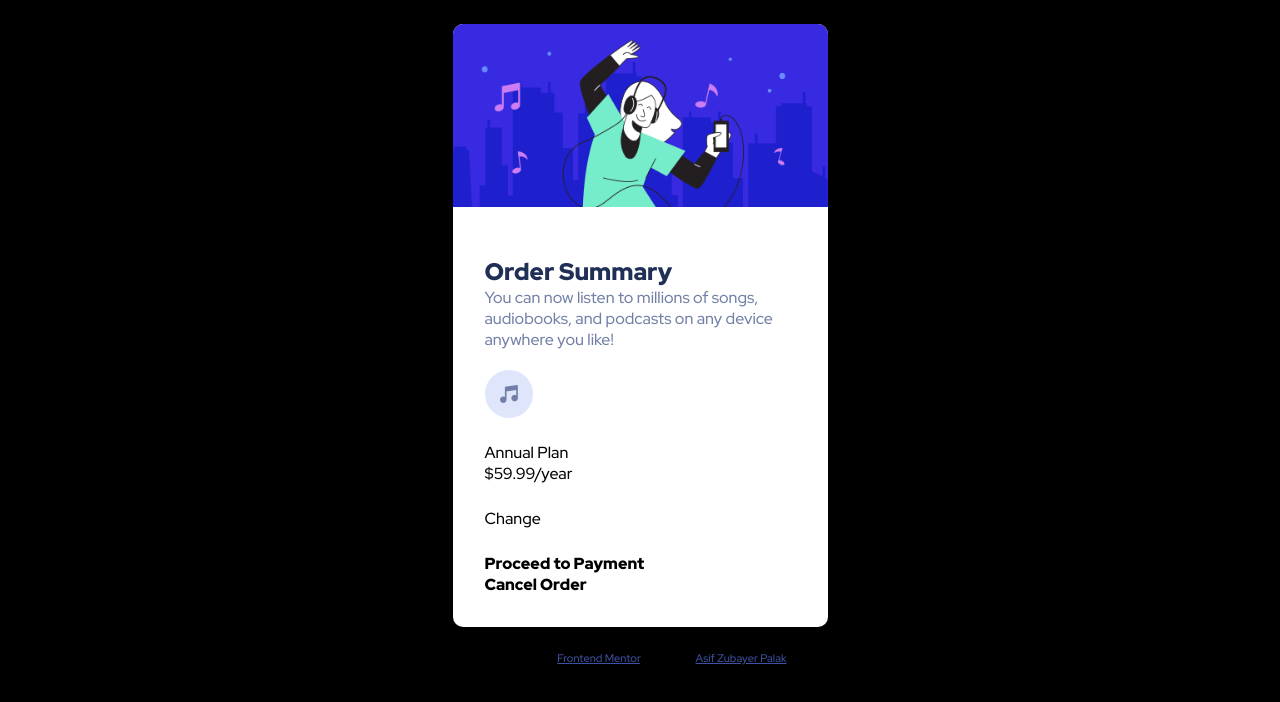
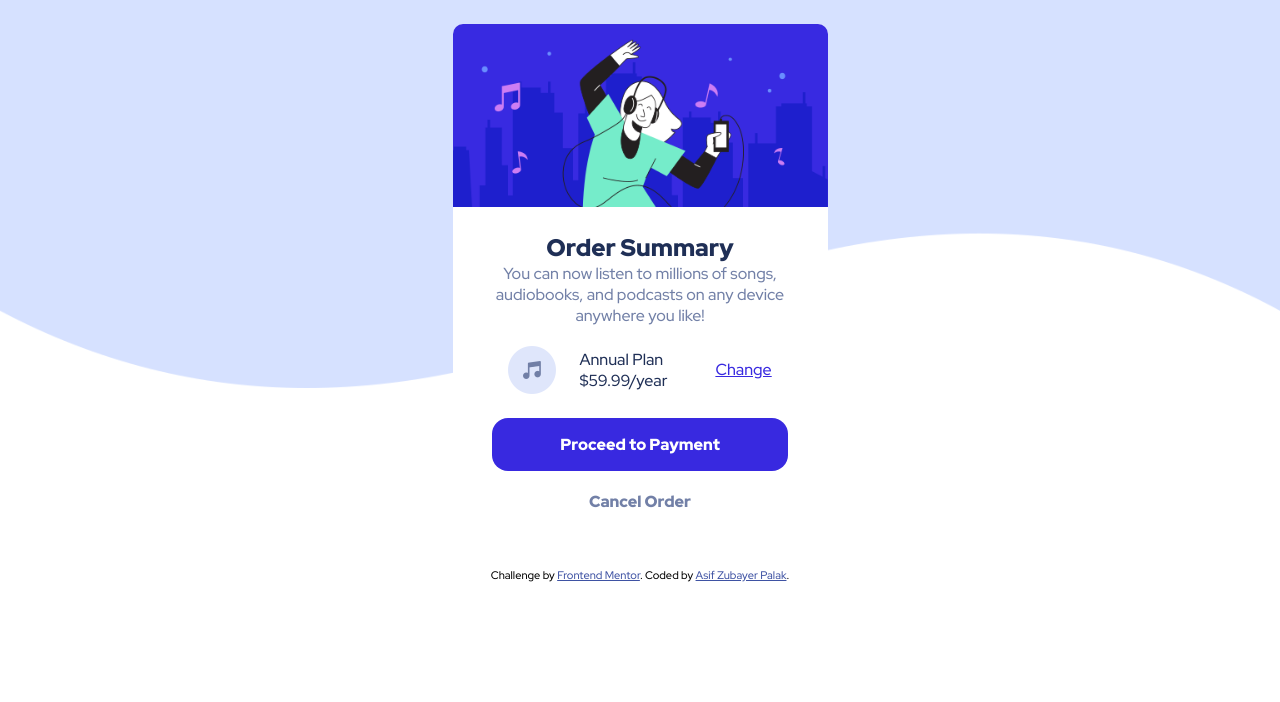
Before and after one commit to Acesif/Project-two, a plain HTML site: page index.html in a window 1280 px wide. Drawn offline with Linux system fonts and the light colour scheme.

Commit message:
initial commit

```diff
--- a/index.html
+++ b/index.html
@@ -23,17 +23,14 @@
       <p>You can now listen to millions of songs, audiobooks, and podcasts on any
         device anywhere you like!</p>
 
-      <div class="cta-box">
+      <ul>
+        <li class="icon"></li>
+        <li><span>Annual Plan</span>$59.99/year</li>
+        <li>Change</li>
+      </ul>
 
-        <ul>
-          <li class="icon"></li>
-          <li><span>Annual Plan</span>$59.99/year</li>
-          <li>Change</li>
-        </ul>
-      </div>
-
-      <h4>Proceed to Payment</h4>
-      <h4>Cancel Order</h4>
+      <h4 id="cta-pay">Proceed to Payment</h4>
+      <h4 id="cta-cancel">Cancel Order</h4>
     </div>
   </div>
 
--- a/style.css
+++ b/style.css
@@ -13,7 +13,7 @@
 }
 body{
     font-family: 'Red Hat Display', sans-serif;
-    background-color: black;
+    background-color: var(--Pale-blue);
     display: flex;
     flex-direction: column;
     justify-content: center;
@@ -30,9 +30,12 @@ body{
     padding: 2rem;
 }
 .container h2{
+    margin-top: -1.5rem;
+    text-align: center;
     color: var(--Dark-blue);
 }
 .container p{
+    text-align: center;
     color: var(--Desaturated-blue);
 }
 .container .picture{
@@ -53,9 +56,53 @@ body{
     content: url(./images/icon-music.png);
 }
 .container ul li{
+    color: var(--Dark-blue);
     list-style: none;
     padding-bottom: 1.5rem;
 }
 .container ul li span{
     display: block;
 }
+li:nth-child(3), h4{
+cursor: pointer;
+}
+.container ul li:nth-child(3){
+    color: var(--Bright-blue);
+    text-decoration: underline;
+}
+ul{
+    display: flex;
+    justify-content: center;
+    align-items: center;
+}
+ul li{
+    margin: 0rem 1.5rem;
+}
+ul li:nth-child(2), li:nth-child(3){
+    margin-top: 1.2rem;
+}
+ul li:nth-child(2){
+    margin-left: -0.055rem;
+}
+h4{
+   text-align: center;
+}
+#cta-pay{
+    color: white;
+    margin-left: auto;
+    margin-right: auto;
+    margin-bottom: 1.25rem;
+    width: 95%;
+    background-color: var(--Bright-blue);
+    padding: 1rem 3rem;
+    border-radius: 1rem;
+}
+#cta-cancel{
+    color: var(--Desaturated-blue);
+}
+@media (min-width: 900px){
+    body{
+        background: url(./images/pattern-background-desktop.png) no-repeat;
+        background-size: contain;
+    }
+}
```
